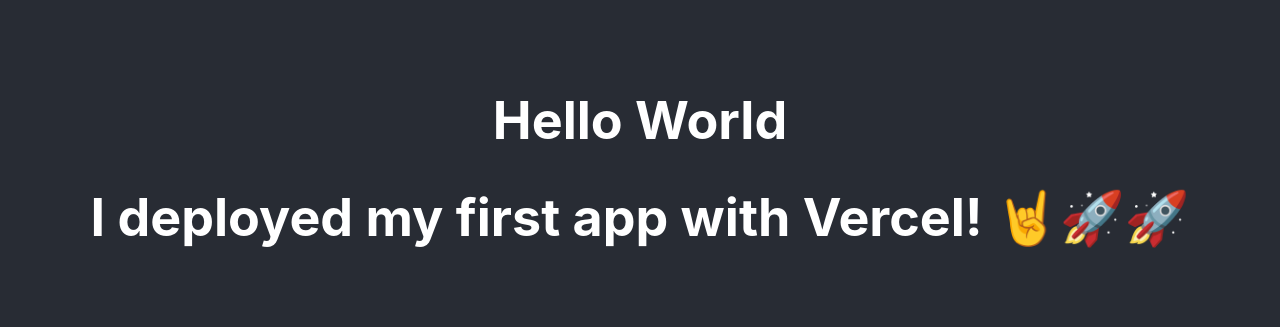
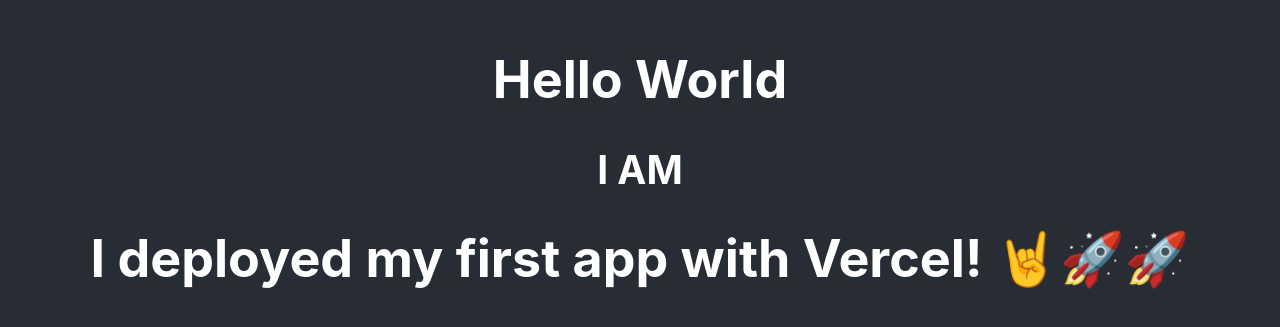
Before and after one commit to rizki97mr/rizki-reactjs1, a React (Create React App) app: page / in a window 1280 px wide. Shown: the part 231-558 px from the top of the page. Built offline with nearby package versions, Linux system fonts and the light colour scheme.

Commit message:
use props in ClassComponent

```diff
--- a/src/Materi/Komponen/pembahasan/ClassComponent.jsx
+++ b/src/Materi/Komponen/pembahasan/ClassComponent.jsx
@@ -6,6 +6,7 @@
         return(
             <div>
                 <h1>Hello World</h1>
+                <h2>I AM {this.props.nama} </h2>
             </div>
         )
     }
```
